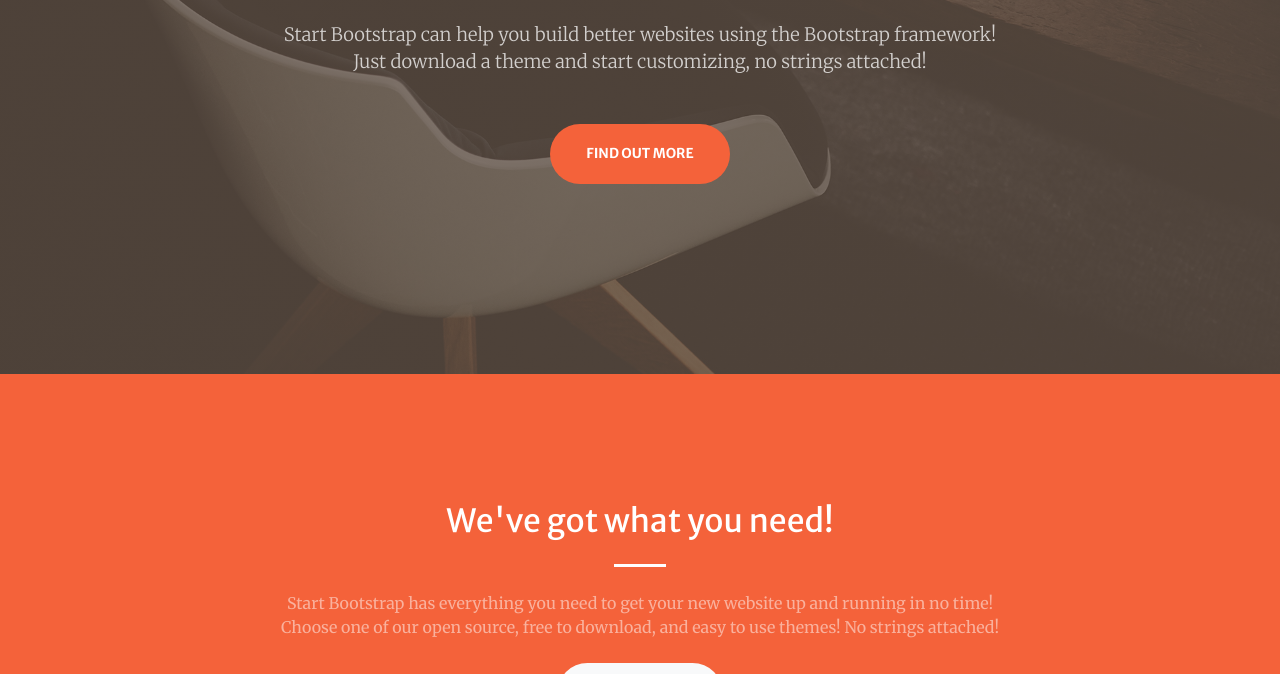
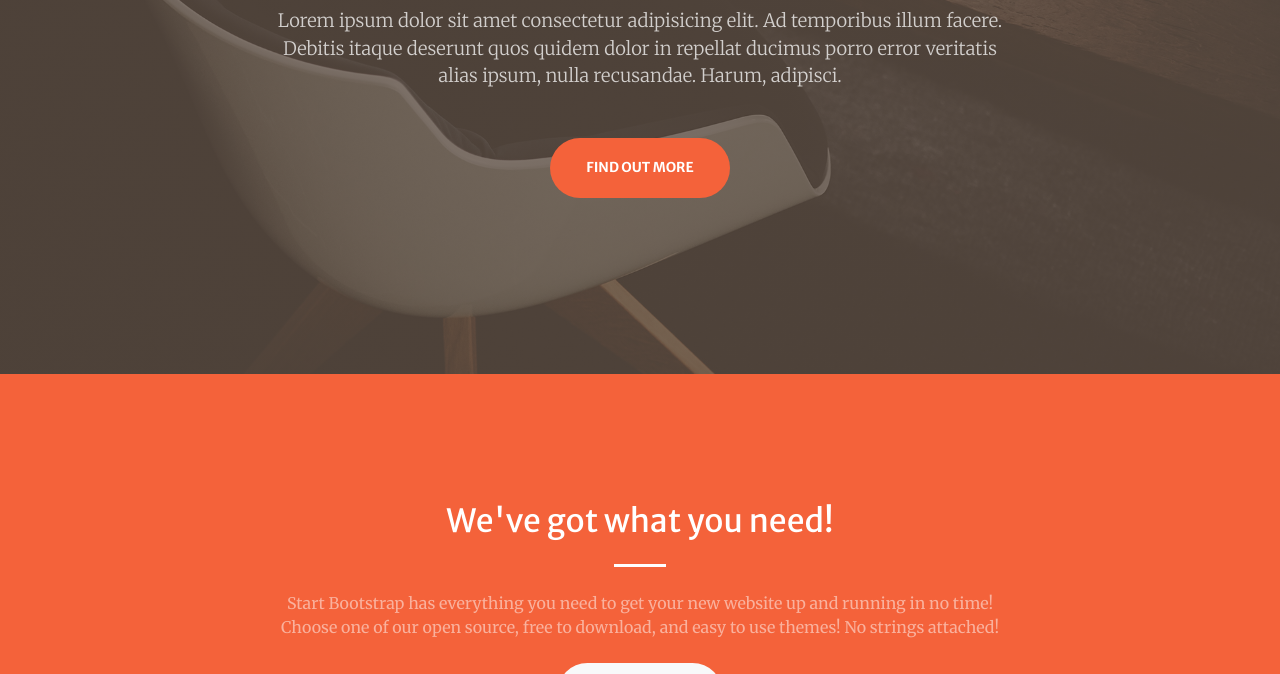
Before and after one commit to Kudakwashe24/guesthouse, a website with bundled scripts: page index.html in a window 1280 px wide. Shown: the part 426-1100 px from the top of the page. Built offline with nearby package versions, Linux system fonts and the light colour scheme.

Commit message:
added a lorem paragraph

```diff
--- a/index.html
+++ b/index.html
@@ -62,7 +62,7 @@
           <hr class="divider my-4">
         </div>
         <div class="col-lg-8 align-self-baseline">
-          <p class="text-white-75 font-weight-light mb-5">Start Bootstrap can help you build better websites using the Bootstrap framework! Just download a theme and start customizing, no strings attached!</p>
+          <p class="text-white-75 font-weight-light mb-5">Lorem ipsum dolor sit amet consectetur adipisicing elit. Ad temporibus illum facere. Debitis itaque deserunt quos quidem dolor in repellat ducimus porro error veritatis alias ipsum, nulla recusandae. Harum, adipisci.</p>
           <a class="btn btn-primary btn-xl js-scroll-trigger" href="#about">Find Out More</a>
         </div>
       </div>
```
